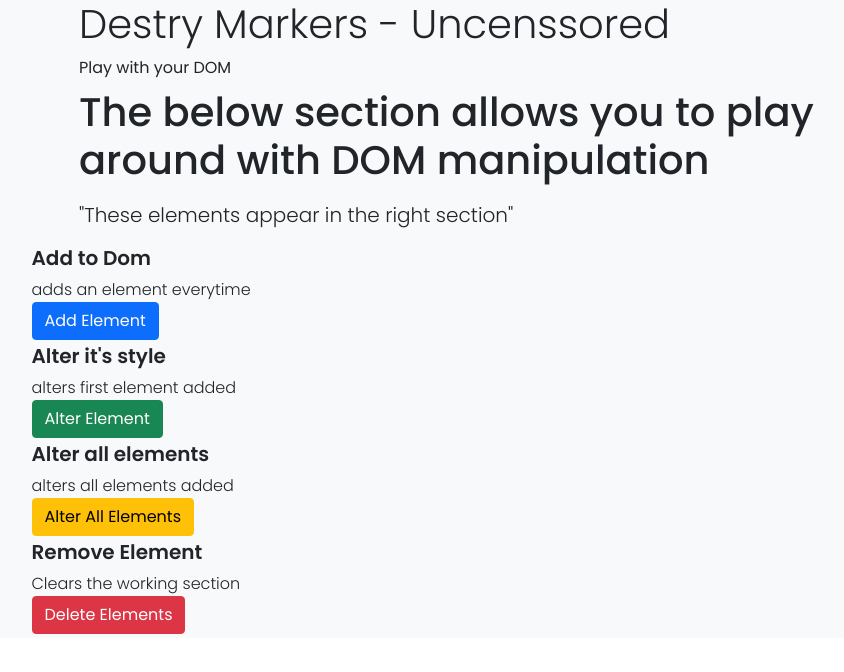
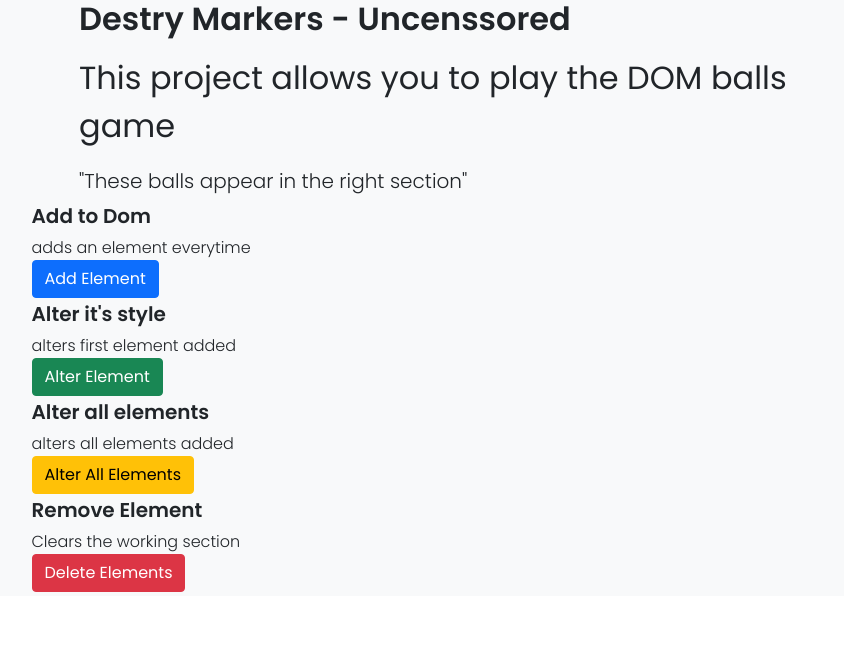
Before and after one commit to marvin-nyalik/DestryMarkers, a plain HTML site: page index.html in a window 1280 px wide. Shown: the whole page, without its empty margins (193-1037 px from the left). Drawn offline with nearby package versions, Linux system fonts and the light colour scheme.

Commit message:
Make changes to styling

```diff
--- a/index.html
+++ b/index.html
@@ -12,14 +12,13 @@
     <section class="container-lg bg-light">
         <div class="row justify-content-center">
             <div class="col-lg-8">
-                <h1 class="display-4 fs-1">Destry Markers - Uncenssored</h1>
-                Play with your DOM
+                <h1 class="display-4 fs-1 fw-bold fs-2">Destry Markers - Uncenssored</h1>
             </div>
         </div>
-        <div class="row justify-content-center">
+        <div class="row justify-content-center my-2">
             <div class="col-md-8">
-                <h2 class="my-2 fs-1">The below section allows you to play around with DOM manipulation</h2>
-                <p class="lead my-3">"These elements appear in the right section"</p>
+                <p class="fs-2">This project allows you to play the DOM balls game</p>
+                <small class="lead my-3">"These balls appear in the right section"</small>
             </div>
         </div>
         <div class="row justify-content-center">
```
